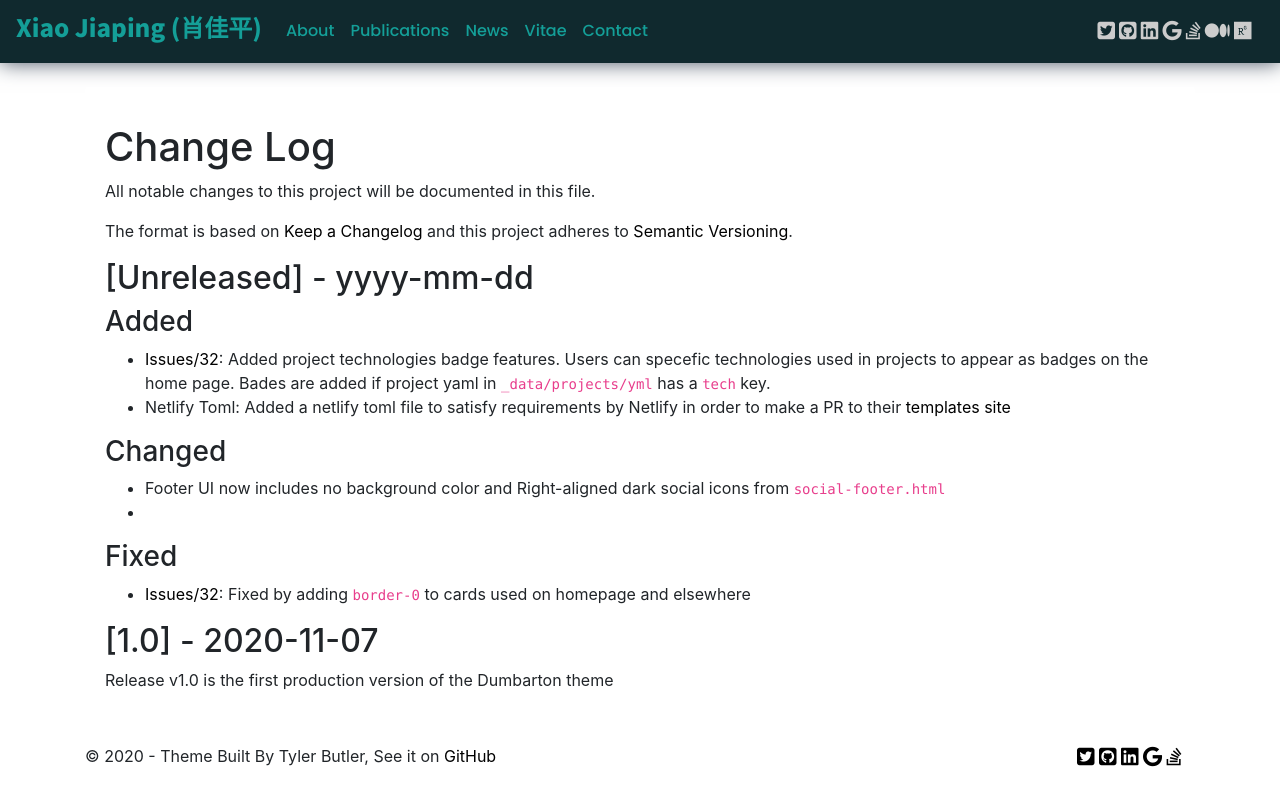
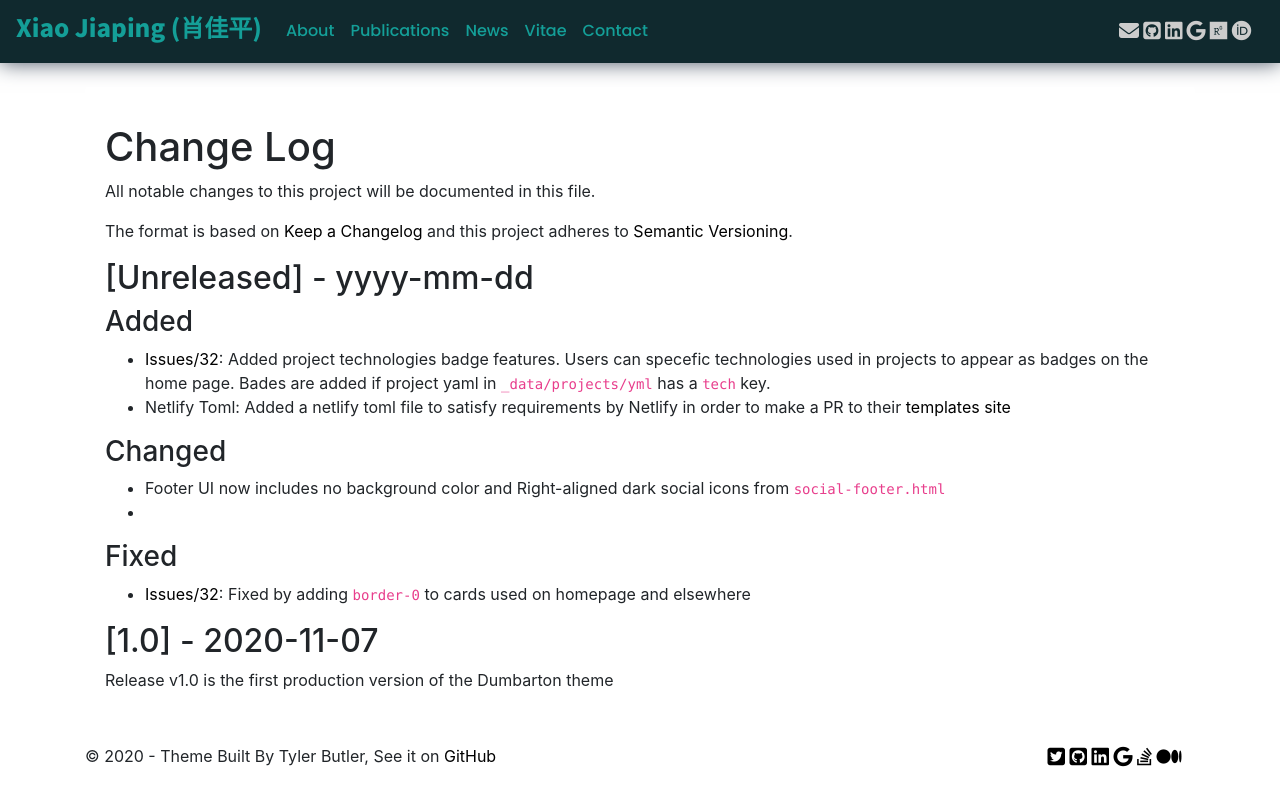
Before and after one commit to xjp99v5/pages, a Jekyll site: the page built from CHANGELOG.md, in a window 1280 px wide. Shown: the top 806 px of the page. Built offline with Jekyll 4.4.1, drawn with Linux system fonts in a browser that asks for light colours; nearby versions of some CDN libraries; our own code applies the rules of GitHub Pages for plain Markdown files; comment, search, counter and statistics services are not loaded.

Commit message:
add icons

```diff
--- a/_data/education.yml
+++ b/_data/education.yml
@@ -3,18 +3,18 @@
   Program: School of Mechanical & Aerospace Engineering
   Start Date: Aug 2020
   End Date: Aug 2024
-  Icon: /assets/img/icons/2x/princeton-crop.png      # Make this icon small, think 30px/30px
+  Icon: /assets/img/icons/2x/NTU.png      # Make this icon small, think 30px/30px
 
 - School: Beihang Univerisy
   Degree: MSc.  2014-2017
   Program: Flight Dynamics and Control
   Start Date: Sep 2014
   End Date: Mar 2017
-  Icon: /assets/img/icons/2x/princeton-crop.png      # Make this icon small, think 30px/30px
+  Icon: /assets/img/icons/2x/Beihang.png      # Make this icon small, think 30px/30px
 
 - School: Beihang Univerisy
   Degree: BSc.  2014-2017
   Program: Engineering
   Start Date: Sep 2010
   End Date: July 2014
-  Icon: /assets/img/icons/2x/princeton-crop.png      # Make this icon small, think 30px/30px
+  Icon: /assets/img/icons/2x/Beihang.png      # Make this icon small, think 30px/30px
--- a/_includes/social-footer.html
+++ b/_includes/social-footer.html
@@ -26,5 +26,10 @@
             <span style="color: Black;">
                 <i class="fab fa-stack-overflow fa-lg"></i></a>
             </span>
+    {{ elseif site.medium }}
+        <a href="https://medium.com/@{{ site.medium }}">
+            <span style="color: Black;">
+                <i class="fab fa-medium fa-lg"></i></a>
+            </span>
     <i> &nbsp;&nbsp; </i>
 </span>
--- a/_includes/social.html
+++ b/_includes/social.html
@@ -3,9 +3,9 @@
 {{ if site.twitter }}
 <span style="color:{{ theme.social-color }};">
     <i> &nbsp;&nbsp; </i>
-        <a class="social-link" href="https://twitter.com/{{ site.twitter }}">
+    <a class="social-link" href="mailto:{{ site.email }}">
             <span style="color: {{ theme.social-color }};">
-                <i class="fab fa-twitter-square fa-lg"></i></a>
+                <i class="fa fa-envelope fa-lg"></i></a>
             </span>
     {{ elseif site.github }}
         <a href="https://github.com/{{ site.github }}">
@@ -22,20 +22,15 @@
             <span style="color: {{ theme.social-color }};">
                 <i class="fab fa-google fa-lg"></i></a>
             </span>
-    {{ elseif site.stackoverflow }}
-        <a href="https://stackoverflow.com/users/story/{{ site.stackoverflow }}">
-            <span style="color: {{ theme.social-color }};">
-                <i class="fab fa-stack-overflow fa-lg"></i></a>
-            </span>
-    {{ elseif site.medium }}
-        <a href="https://medium.com/@{{ site.medium }}">
-            <span style="color: {{ theme.social-color }};">
-                <i class="fab fa-medium fa-lg"></i></a>
-            </span>
     {{ elseif site.researchgate }}
         <a href="https://www.researchgate.net/profile/{{ site.researchgate }}">
             <span style="color: {{ theme.social-color }};">
                 <i class="fab fa-researchgate fa-lg"></i></a>
             </span>
+    {{ elseif site.orcid }}
+        <a href="https://orcid.org/{{ site.orcid }}">
+            <span style="color: {{ theme.social-color }};">
+                <i class="fab fa-orcid fa-lg"></i></a>
+            </span>
     <i> &nbsp;&nbsp; </i>
 </span>
```
Also changed, not shown: assets/img/icons/2x/Beihang.png (added), assets/img/icons/2x/NTU.png (added), assets/img/preview.png (added), 2 other files.
